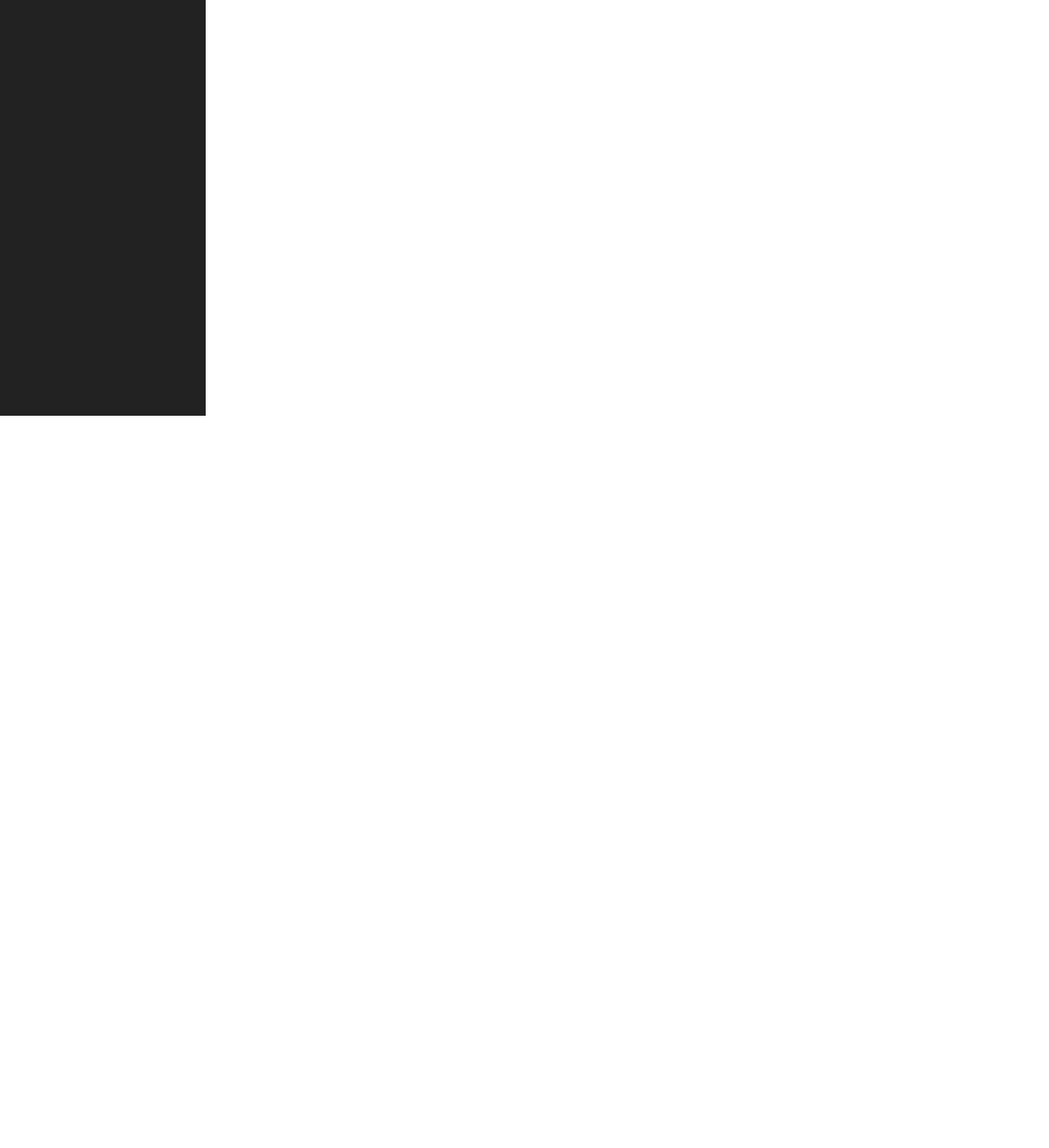
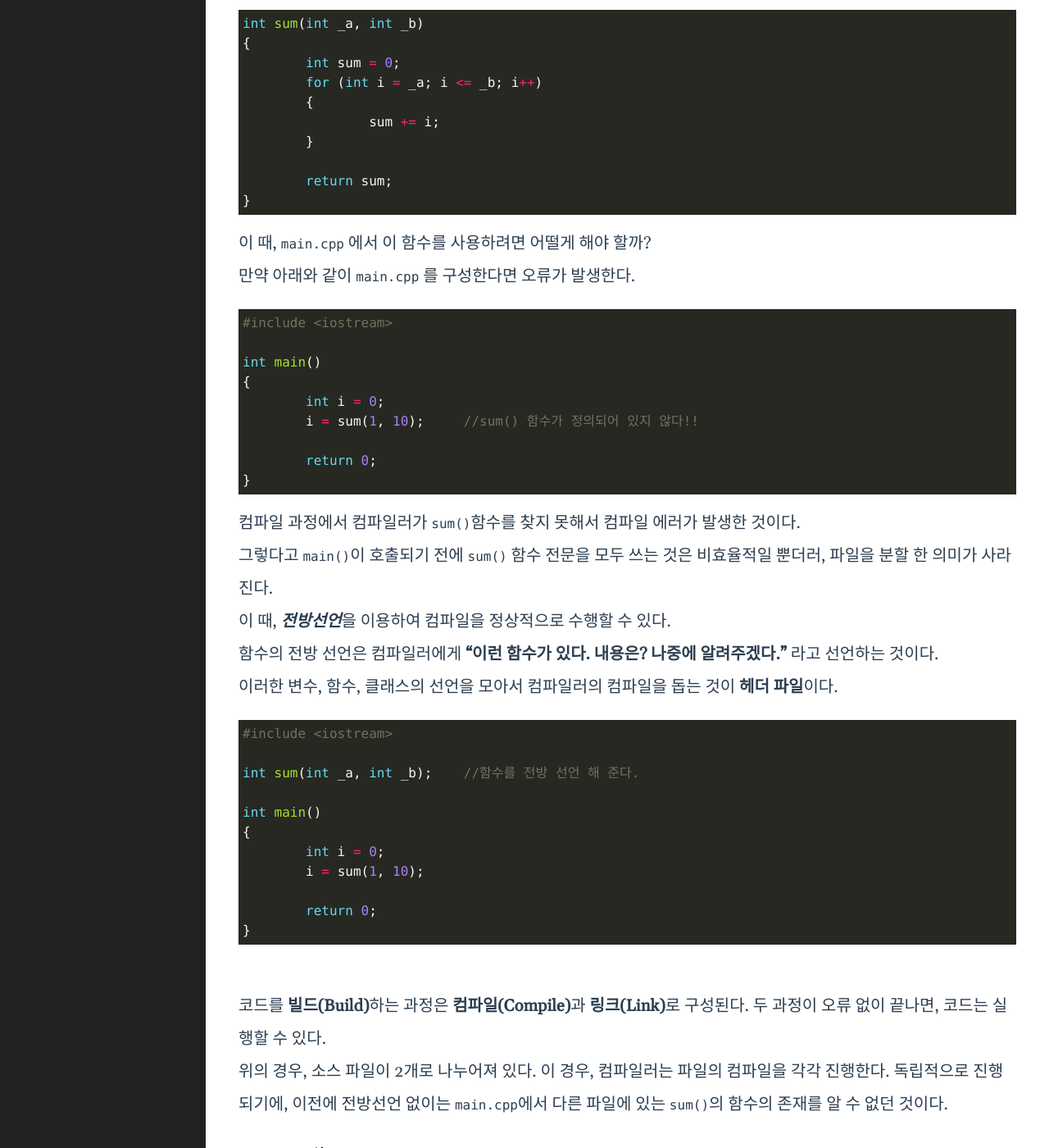
Before and after one commit to Dormouse0224/dormouse0224.github.io, a Jekyll site: the page built from _posts/2024-07-01-C++_6._파일과_헤더.markdown, in a window 1280 px wide and 1400 px high, scrolled down 893 px. Shown: the whole window at 82% size. Built offline with Jekyll 4.4.1, drawn with Linux system fonts in a browser that asks for light colours; comment, search, counter and statistics services are not loaded; some of the changed text lies outside the part shown.

Commit message:
post cpp 06

````diff
--- a/_posts/2024-07-01-C++_6._파일과_헤더.markdown
+++ b/_posts/2024-07-01-C++_6._파일과_헤더.markdown
@@ -4,3 +4,107 @@
 date: 2024-07-02 12:00:00 +0900
 category: C++
 ---
+
+## 6. 파일과 헤더
+
+1. [파일](#1-파일)
+2. [헤더](#2-헤더)
+
+---
+
+<br><br>
+
+>### 1. 파일
+
+보통 프로그램의 코드를 구성할 때, 하나의 파일로 구성하지 않고 여러개로 나누어 구성된다. 이 경우 다음과 같은 장점이 있다:
+
+    - 유지보수가 쉬워진다. (파일 단위로 관련 기능들을 묶어서 관리)
+    - 협업이 용이하다.
+    - 파일 단위로 코드를 분할해서 컴파일 과정에 문제가 줄어든다.
+
+<br>
+
+예를 들어, `main.cpp` 와 `mymath.cpp` 두 개의 소스 파일이 있다고 하자.
+
+`mymath.cpp` 에는 입력받은 정수 `_a` 부터 `_b` 까지를 더하는 `sum()`함수가 다음과 같이 정의되어 있다.
+
+```cpp
+int sum(int _a, int _b)
+{
+	int sum = 0;
+	for (int i = _a; i <= _b; i++)
+	{
+		sum += i;
+	}
+
+	return sum;
+}
+```
+
+이 때, `main.cpp` 에서 이 함수를 사용하려면 어떨게 해야 할까?
+
+만약 아래와 같이 `main.cpp` 를 구성한다면 오류가 발생한다.
+
+```cpp
+#include <iostream>
+
+int main()
+{
+	int i = 0;
+	i = sum(1, 10);     //sum() 함수가 정의되어 있지 않다!!
+
+	return 0;
+}
+```
+
+컴파일 과정에서 컴파일러가 `sum()`함수를 찾지 못해서 컴파일 에러가 발생한 것이다.
+
+그렇다고 `main()`이 호출되기 전에 `sum()` 함수 전문을 모두 쓰는 것은 비효율적일 뿐더러, 파일을 분할 한 의미가 사라진다.
+
+이 때, ***전방선언***을 이용하여 컴파일을 정상적으로 수행할 수 있다.
+
+함수의 전방 선언은 컴파일러에게 **"이런 함수가 있다. 내용은? 나중에 알려주겠다."** 라고 선언하는 것이다.
+
+이러한 변수, 함수, 클래스의 선언을 모아서 컴파일러의 컴파일을 돕는 것이 **헤더 파일**이다.
+
+```cpp
+#include <iostream>
+
+int sum(int _a, int _b);    //함수를 전방 선언 해 준다.
+
+int main()
+{
+	int i = 0;
+	i = sum(1, 10);
+
+	return 0;
+}
+```
+
+<br>
+
+코드를 **빌드(Build)**하는 과정은 **컴파일(Compile)**과 **링크(Link)**로 구성된다. 두 과정이 오류 없이 끝나면, 코드는 실행할 수 있다.
+
+위의 경우, 소스 파일이 2개로 나누어져 있다. 이 경우, 컴파일러는 파일의 컴파일을 각각 진행한다. 독립적으로 진행되기에, 이전에 전방선언 없이는 `main.cpp`에서 다른 파일에 있는 `sum()`의 함수의 존재를 알 수 없던 것이다.
+
+![alt text](\public\img\compile.png)
+
+컴파일 과정이 무사히 종료되면, 링크 과정으로 넘어가게 된다. 아까 전방 선언된 `sum()` 함수의 내용을 나중에 알려준다고 했었는데, 그 "나중" 이 바로 링크 과정을 뜻한다.
+
+이 때 `main.cpp` 에서 호출된 `sum()` 함수의 상세 내용을 확인하고 서로 연결하는 작업을 진행하는데, 이것이 링크(Link)이다.
+
+![alt text](\public\img\link.png)
+
+---
+
+<br><br>
+
+>### 2. 헤더
+
+헤더, 또는 헤더 파일은 앞서 언급된 것과 같이 "변수, 함수, 클래스의 선언을 모아서 컴파일러의 컴파일을 돕는 것" 이다.
+
+위에서 `main.cpp` 안의 전방선언은 하나였지만, 파일이 다양하고 호출해야 하는 함수나 변수 등이 많아질수록 코드의 양이 방대해진다.
+
+이를 따로 모아서 하나의 파일에 넣고, 이를 `#include` 전처리 지시자로 불러와서 컴파일 단계에 집어넣는 것이 헤더 파일의 역할이다.
+
+---
````
Also changed, not shown: public/img/compile.png (added), public/img/link.png (added).
